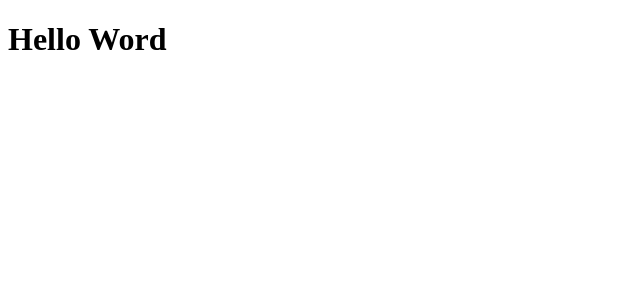
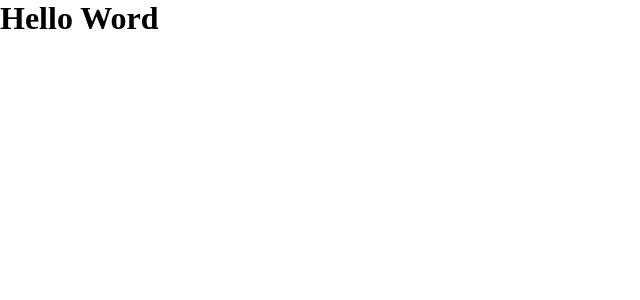
Before and after one commit to LSantoni/desafio-Coffee-Delivery, a React (Vite) app: page / in a window 1280 px wide. Shown: the top 300 px of the page, without its empty margins (0-640 px from the left). Built offline with nearby package versions, Linux system fonts and the light colour scheme.

Commit message:
Criando theme e arquivo de estilos globais

```diff
--- a/src/App.tsx
+++ b/src/App.tsx
@@ -1,9 +1,15 @@
+import { ThemeProvider } from 'styled-components'
 import { useState } from 'react'
+import { defaultTheme } from './styles/themes/default'
+import { GlobalStyle } from './styles/global'
 
 export function App() {
   const [count, setCount] = useState(0)
 
   return (
-    <h1>Hello Word</h1>
+    <ThemeProvider theme={defaultTheme}>
+      <h1>Hello Word</h1>
+      <GlobalStyle />
+    </ThemeProvider>
   )
 }
--- /dev/null
+++ b/src/styles/global.ts
@@ -0,0 +1,10 @@
+import { createGlobalStyle } from 'styled-components';
+
+export const GlobalStyle = createGlobalStyle`
+
+  * {
+    margin: 0;
+    padding: 0;
+    box-sizing: border-box;
+  }
+`;
--- /dev/null
+++ b/src/styles/themes/default.ts
@@ -0,0 +1,3 @@
+export const defaultTheme = {
+  primary: ''
+}
```
Also changed, not shown: src/@types/styles.d.ts (added, +8 -0 lines).
